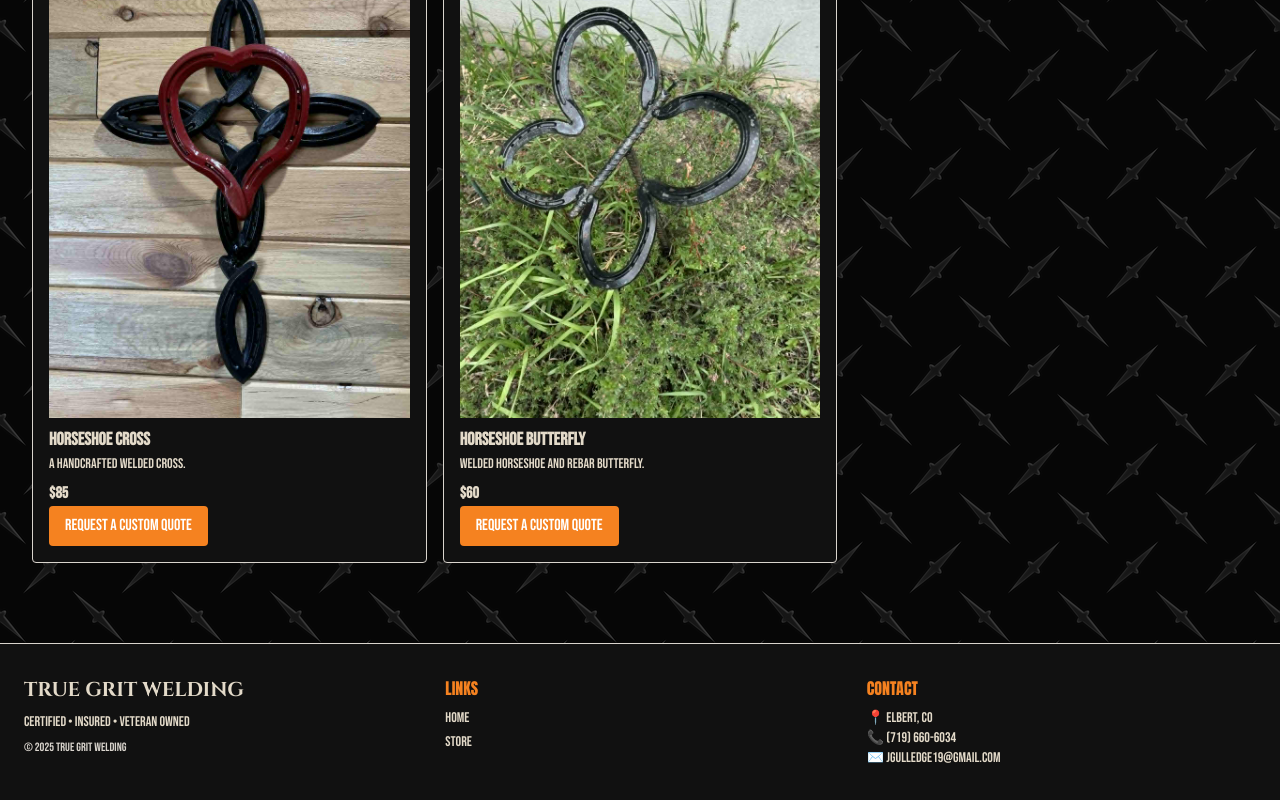
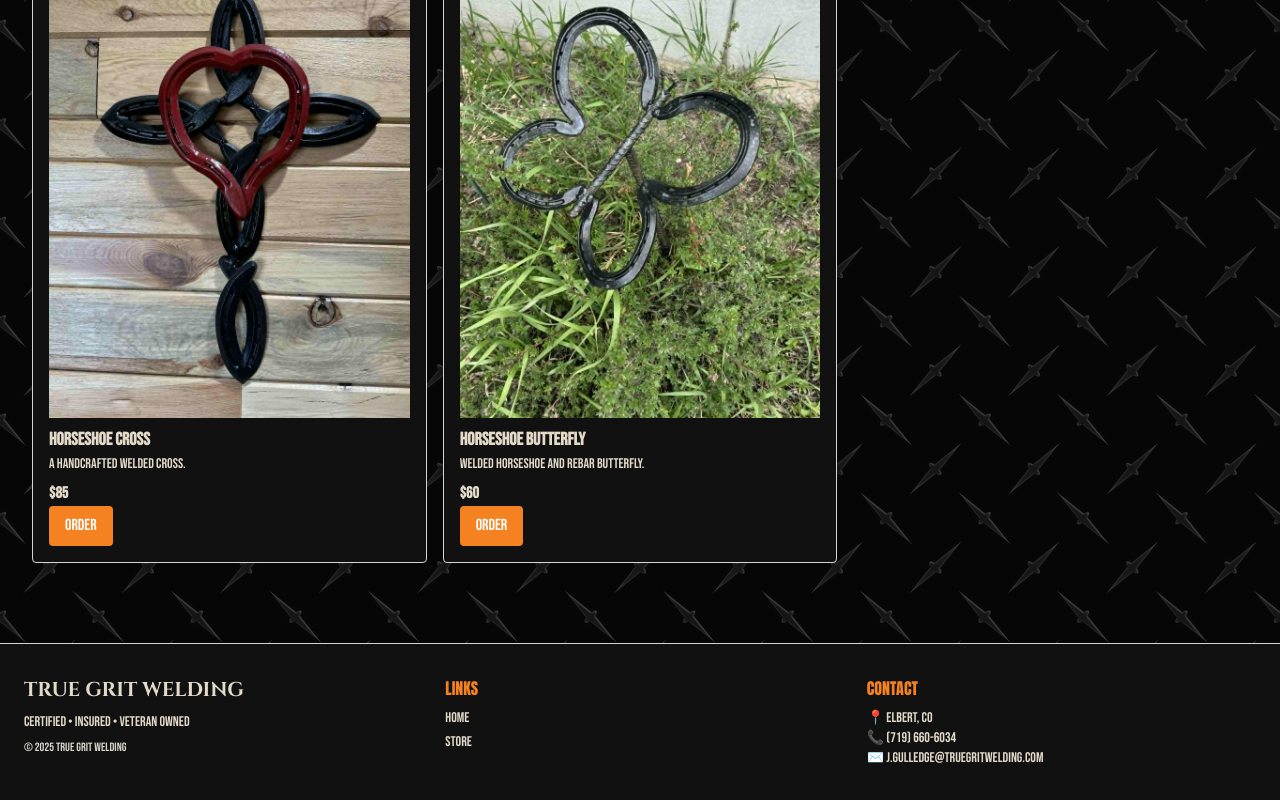
Before and after one commit to J-Gulledge19/TrueGrit, a Next.js app: page /store in a window 1280 px wide. Shown: the part 368-1168 px from the top of the page. Built offline with nearby package versions, Linux system fonts and the light colour scheme.

Commit message:
Updated products and store info

```diff
--- a/app/api/send-custom-order/route.ts
+++ b/app/api/send-custom-order/route.ts
@@ -8,8 +8,8 @@ export async function POST(req: Request) {
   try {
     const data = await resend.emails.send({
     // "from" needs to be updated with a valid domain after you purchase one
-      from: 'True Grit Welding <orders@truegritwelding.com>',
-      to: ['orders.truegritwelding@gmail.com'],
+      from: `${email} <j.gulledge@truegritwelding.com>`,
+      to: ['orders.truegritwelding@gmail.com', 'j.gulledge@truegritwelding.com'],
 
     // test delivery successful
     //   to: ['delivered@resend.com'],
--- a/app/store/page.tsx
+++ b/app/store/page.tsx
@@ -13,7 +13,7 @@ export default function Store() {
             <p className="text-sm">{product.description}</p>
             <p className="text-md font-bold mt-2">${product.price}</p>
             {/* Info to populate form should be passed through the OrderFormModalButton */}
-            <OrderFormModalButton />
+            <OrderFormModalButton id={product.id} productName={product.name} productDesc={product.description}/>
           </div>
         ))}
       </div>
--- a/components/CustomOrderButton.tsx
+++ b/components/CustomOrderButton.tsx
@@ -2,10 +2,17 @@
 import { useState } from 'react';
 import OrderForm from './CustomOrderForm';
 
+type OrderProps = {
+  id?: number,
+  productName?: string,
+  productDesc?: string,
+}
+
 //This will need to be setup to receive props and passed to the OrderForm
-export default function OrderFormModalButton() {
+export default function OrderFormModalButton(props: OrderProps) {
   const [isOpen, setIsOpen] = useState(false);
 
+  const { id, productName, productDesc } = props;
   const toggleModal = ():void => setIsOpen(!isOpen);
 
   return (
@@ -14,10 +21,10 @@ export default function OrderFormModalButton() {
         onClick={toggleModal}
         className="bg-grit-weld text-white px-4 py-2 rounded hover:bg-orange-700"
       >
-        Request a Custom Quote
+        {id ? 'Order': 'Request a Custom Quote'}
       </button>
 
-      {isOpen && <OrderForm onToggleModal={toggleModal} />}
+      {isOpen && <OrderForm productId={id} productName={productName} productDesc={productDesc} onToggleModal={toggleModal} />}
     </>
   );
 }
--- a/components/CustomOrderForm.tsx
+++ b/components/CustomOrderForm.tsx
@@ -1,5 +1,6 @@
-export default function OrderForm({ onToggleModal }) {
-    const handleClick = () => {
+export default function OrderForm({ onToggleModal, productId, productName, productDesc }) {
+
+  const handleClick = () => {
         onToggleModal();
     }
 
@@ -61,11 +62,11 @@ export default function OrderForm({ onToggleModal }) {
               </div>
               <div className="mb-4">
                 <label className="block mb-1">What do you need?</label>
-                <input type="text" name="item" required className="w-full p-2 rounded bg-grit-steel text-black" />
+                <input type="text" name="item" defaultValue={productId && productName} required className="w-full p-2 rounded bg-grit-steel text-black" />
               </div>
               <div className="mb-4">
                 <label className="block mb-1">Additional Notes</label>
-                <textarea name="notes" rows={3} className="w-full p-2 rounded bg-grit-steel text-black" />
+                <textarea name="notes" rows={3} defaultValue= {productId && productDesc} className="w-full p-2 rounded bg-grit-steel text-black" />
               </div>
               <div className="flex justify-end space-x-2">
                 <button type="submit" className="bg-grit-weld text-white px-4 py-2 rounded hover:bg-orange-700">
--- a/components/footer.tsx
+++ b/components/footer.tsx
@@ -25,7 +25,7 @@ export default function Footer() {
           <h3 className="font-header uppercase text-grit-weld mb-2">Contact</h3>
           <p className="text-sm">📍 Elbert, CO</p>
           <p className="text-sm">📞 (719) 660-6034</p>
-          <p className="text-sm">✉️ jgulledge19@gmail.com</p>
+          <p className="text-sm">✉️ j.gulledge@truegritwelding.com</p>
         </div>
       </div>
     </footer>
--- a/lib/products.ts
+++ b/lib/products.ts
@@ -8,7 +8,7 @@ const products = [
   },
   {
     id: 2,
-    name: "HorseShoe Butterfly",
+    name: "Horseshoe Butterfly",
     description: "Welded horseshoe and rebar butterfly.",
     price: 60.00,
     image: "/images/products/horseshoebutterfly.jpg"
```
